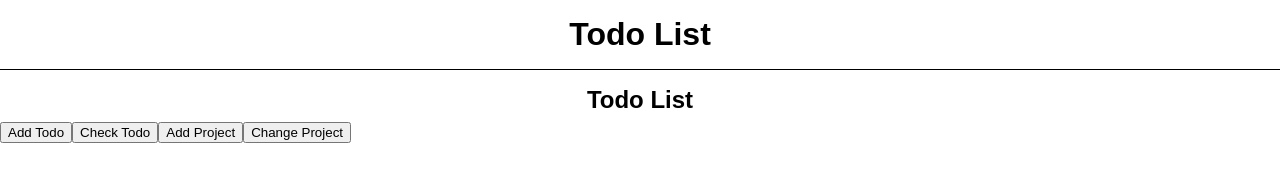
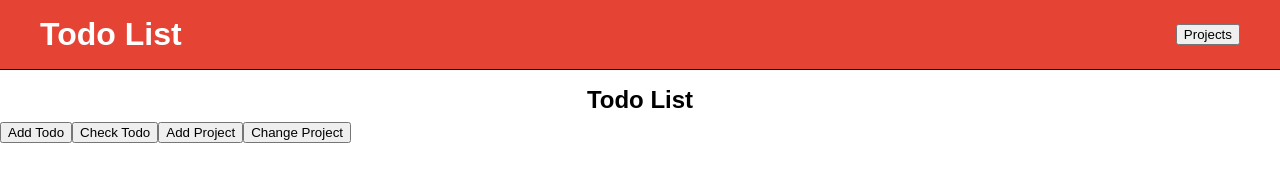
Before and after one commit to JoshDevHub/Todo-List, a website built with webpack: page dist/index.html in a window 1280 px wide. Built offline with nearby package versions, Linux system fonts and the light colour scheme.

Commit message:
feat: add basic header styles

```diff
--- a/src/static/header.js
+++ b/src/static/header.js
@@ -2,10 +2,25 @@ import { buildElement } from "../utils/dom_helpers";
 
 const headerContent = {
   tag: "header",
-  children: {
-    tag: "h1",
-    text: "Todo List"
-  }
+  children: [
+    {
+      attributes: { class: "header__wrapper" },
+      children: [
+        {
+          attributes: { class: "header__icon" },
+          children: [
+            { tag: "h1", text: "Todo List" }
+          ]
+        },
+        {
+          attributes: { class: "header__actions" },
+          children: [
+            { tag: "button", text: "Projects", attributes: { "data-btn": "projects" } },
+          ]
+        }
+      ]
+    }
+  ]
 }
 
 export default function renderHeader() {
--- a/src/styles/app.css
+++ b/src/styles/app.css
@@ -29,11 +29,25 @@ html {
   font-family: sans-serif;
 }
 
+:root {
+  --primary-color: hsl(5, 77%, 55%);
+}
+
 header {
+  background-color: var(--primary-color);
   border-bottom: 1px solid black;
+  color: white;
   margin-bottom: 1rem;
   padding: 1rem;
   text-align: center;
+}
+
+.header__wrapper {
+  align-items: center;
+  display: flex;
+  justify-content: space-between;
+  margin: 0 auto;
+  max-width: 1200px;
 }
 
 main {
```
